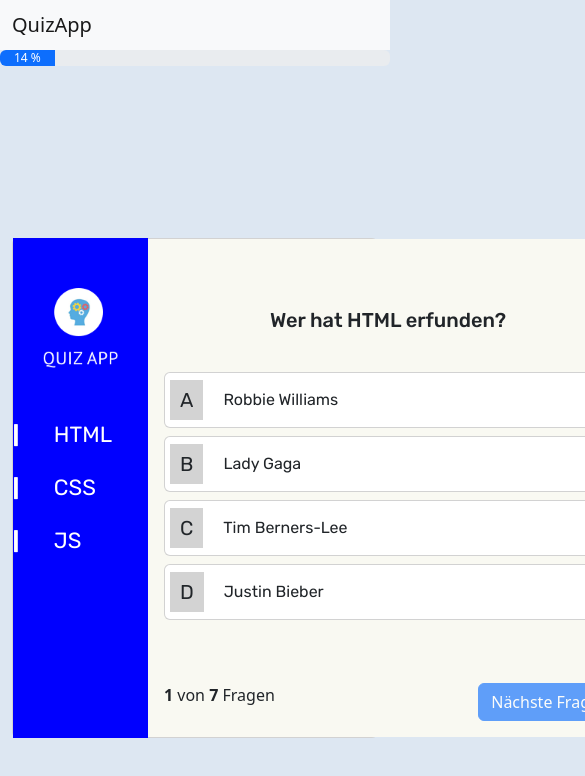
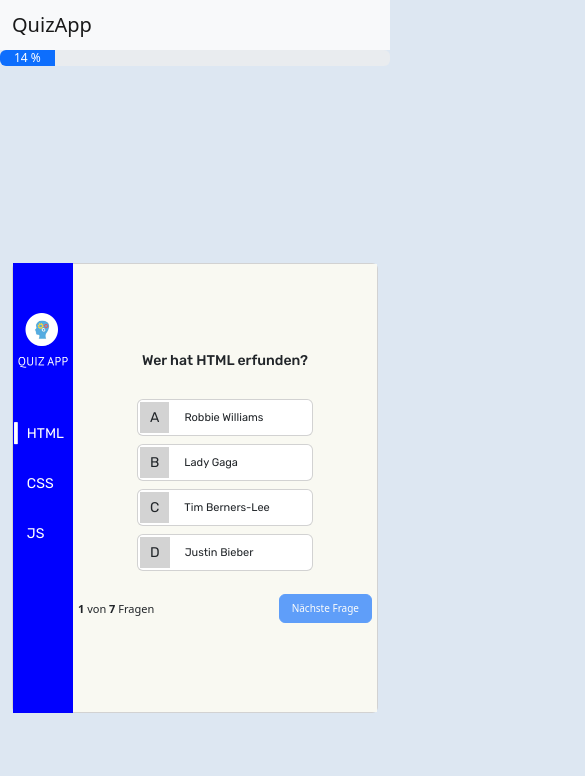
Before and after one commit to matthiasmulzet/Quiz-App, a website: page index.html in a window 390 px wide. Both pictures are taken after a click on the button "Quiz Starten". Shown: the top 776 px of the page, 585 px wide, since content can reach past the window. Drawn offline with nearby package versions, Linux system fonts and the light colour scheme.

Commit message:
finish responsive

```diff
--- a/index.html
+++ b/index.html
@@ -7,6 +7,7 @@
   <meta name="viewport" content="width=device-width, initial-scale=1.0">
 
   <link rel="stylesheet" href="style.css">
+  <link rel="stylesheet" href="responsive.css">
   <link rel="stylesheet" href="fonts.css">
   <link rel="stylesheet" href="node_modules/bootstrap/dist/css/bootstrap.min.css">
   <script src="script.js"></script>
@@ -41,15 +42,15 @@
         <img src="img/logo1.png" id="header-image" class="card-img-top">
         <div class="languages-container">
           <div class="languages">
-            <p>|</p>
+            <p id="html" class="color-blue">|</p>
             <span>HTML</span>
           </div>
           <div class="languages">
-            <p>|</p>
+            <p id="css" class="color-blue">|</p>
             <span>CSS</span>
           </div>
           <div class="languages">
-            <p>|</p>
+            <p id="js" class="color-blue">|</p>
             <span>JS</span>
           </div>
         </div>
@@ -57,7 +58,7 @@
 
       <div class="card-body" id="start-screen">
         <div class="start-screen">
-          <span>Willkommen zum Quiz</span>
+          <span class="text-center">Willkommen zum Quiz</span>
         </div>
         <button onclick="init()" type="button" class="btn btn-primary start-button">Quiz Starten</button>`;
       </div>
@@ -115,7 +116,7 @@
             <b id="question-number">1</b> von <b id="all-questions">7</b> Fragen
           </span>
 
-          <button onclick="nextQuestion()" type="button" class="btn btn-primary" id="next-button" disabled>Nächste
+          <button onclick="nextQuestion()" type="button" class="btn btn-primary btn-responsive" id="next-button" disabled>Nächste
             Frage</button>
 
         </div>
--- /dev/null
+++ b/responsive.css
@@ -0,0 +1,196 @@
+@media (max-width: 768px) {
+    .card-body {
+        width: 347px;
+        justify-content: center;
+    }
+
+    .blue-left-container {
+        width: 120px;
+        min-width: 120px;
+    }
+
+    .languages span {
+        margin-left: 25px;
+    }
+
+    .quiz-answer-card {
+        width: 20rem !important;
+    }
+
+    .card-title {
+        margin-bottom: 20px;
+    }
+
+    .answer-body {
+        padding: 4px;
+    }
+
+    .answer-letter {
+        font-size: 18px;
+    }
+
+    .answer-text {
+        font-size: 14px;
+    }
+
+    .question-footer {
+        margin-top: 15px;
+    }
+
+    .end-picture {
+        height: 170px;
+    }
+
+    .final-headline {
+        font-size: 30px;
+    }
+
+    .end-screen-container {
+        height: 90%;
+        margin-right: 20px;
+        margin-left: 20px;
+    }
+}
+
+
+@media (max-width: 575px) {
+    .blue-left-container {
+        width: 100px;
+        min-width: 100px;
+    }
+
+    .card-img-top {
+        height: 67px;
+    }
+
+    .languages span {
+        font-size: 18px;
+        margin-left: 18px;
+    }
+
+    .start-screen span {
+        width: 90%;
+        font-size: 23px;
+    }
+
+    .start-button {
+        margin-right: 50px;
+    }
+}
+
+
+@media (max-width: 490px) {
+    .start-screen span {
+        width: 88%;
+        font-size: 18px;
+    }
+
+    .start-button {
+        margin-right: 45px;
+        font-size: 14px !important;
+    }
+
+    .h5, h5 {
+        font-size: 1rem !important;
+    }
+
+    .answer-body {
+        padding: 3px;
+    }
+
+    .quiz-answer-card {
+        width: 15rem !important;
+    }
+
+    #quantity-questions {
+        font-size: 13px;
+    }
+
+    .btn-responsive {
+        font-size: 14px !important;
+    }
+
+    .end-screen-container {
+        height: 88%;
+        border-radius: 0;
+        margin-right: 10px;
+        margin-left: 10px;
+        background-color: white;
+    }
+
+    .end-picture {
+        height: 130px;
+    }
+
+    .final-headline {
+        font-size: 28px;
+    }
+}
+
+
+@media (max-width: 410px) {
+    .card-body {
+        padding: 5px !important;
+    }
+
+    .quiz-card {
+        height: 450px !important;
+    }
+
+    .blue-left-container {
+        height: 450px;
+        width: 60px;
+        min-width: 60px;
+    }
+
+    .card-img-top {
+        height: 55px;
+    }
+
+    .languages span {
+        font-size: 14px;
+        margin-left: 8px;
+    }
+
+    .start-button {
+        margin-right: 20px;
+    }
+
+    .card-body {
+        width: 186px;
+    }
+
+    .h5, h5 {
+        font-size: 0.88rem !important;
+    }
+
+    .card-title {
+        margin-bottom: 30px !important;
+    }
+
+    .answer-body {
+        padding: 2px;
+    }
+
+    .quiz-answer-card {
+        width: 11rem !important;
+    }
+
+    .answer-text {
+        padding: 5px;
+        font-size: 11px;
+    }
+
+    .answer-letter {
+        font-size: 14px;
+    }
+
+    #quantity-questions {
+        font-size: 11px;
+    }
+
+    .btn-responsive {
+        font-size: 10px !important;
+    }
+
+}
--- a/script.js
+++ b/script.js
@@ -104,6 +104,7 @@ function showEndScreen() {
 
     document.getElementById('amount-of-questions').innerHTML = questions.length;
     document.getElementById('amount-of-right-questions').innerHTML = rightQuestions;
+    document.getElementById('js').classList.add('color-blue');
 }
 
 
@@ -126,6 +127,30 @@ function updateToNextQuestion() {
     document.getElementById('answer_span_2').innerHTML = question['answer_2'];
     document.getElementById('answer_span_3').innerHTML = question['answer_3'];
     document.getElementById('answer_span_4').innerHTML = question['answer_4'];
+
+    if (currentQuestion < 3) {
+        document.getElementById('html').classList.remove('color-blue');
+    }
+
+    else {
+        document.getElementById('html').classList.add('color-blue');
+    }
+
+    if (currentQuestion >= 3 && currentQuestion < 5) {
+        document.getElementById('css').classList.remove('color-blue');
+    }
+
+    else {
+        document.getElementById('css').classList.add('color-blue');
+    }
+
+    if (currentQuestion >= 5 && currentQuestion < 7) {
+        document.getElementById('js').classList.remove('color-blue');
+    }
+
+    else {
+        document.getElementById('js').classList.add('color-blue');
+    }
 }
 
 
--- a/style.css
+++ b/style.css
@@ -8,6 +8,10 @@ body {
 
 .text-center {
     text-align: center;
+}
+
+.color-blue {
+    color: blue !important;
 }
 
 .container {
@@ -26,8 +30,6 @@ body {
     flex-direction: row !important;
     justify-content: space-between !important;
     align-items: center !important;
-    margin-top: 40px;
-    margin-bottom: 40px;
 }
 
 .blue-left-container {
@@ -133,6 +135,7 @@ body {
 .question-footer {
     display: flex;
     justify-content: space-between;
+    align-items: center;
     width: 100%;
     margin-top: 55px;
 }
```
